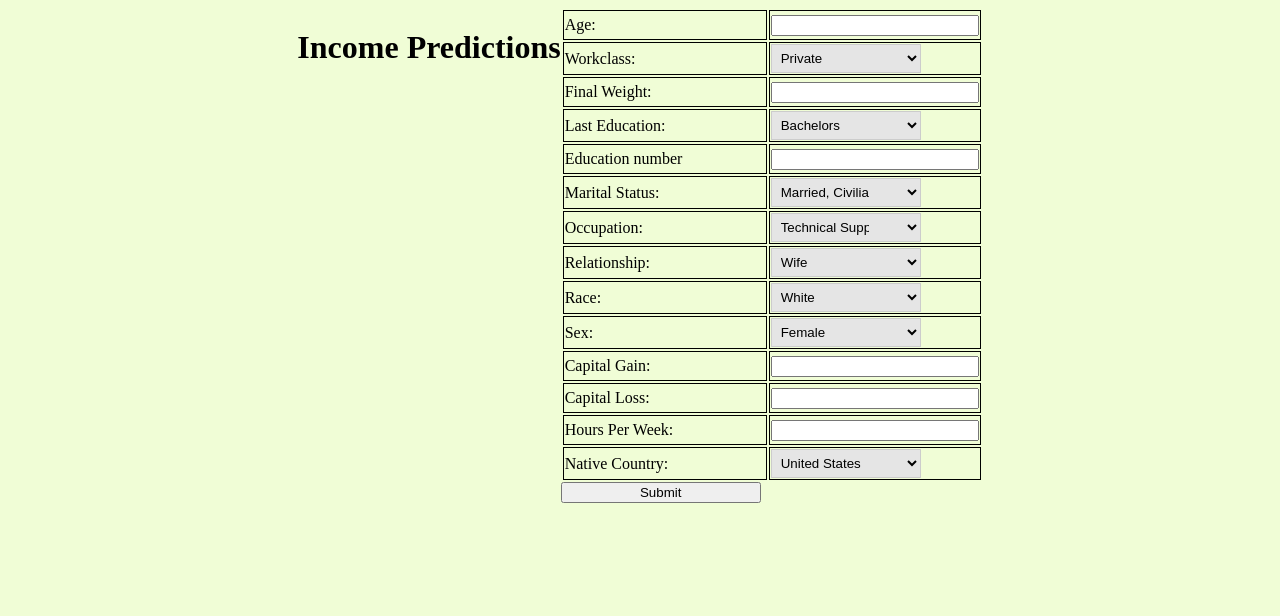
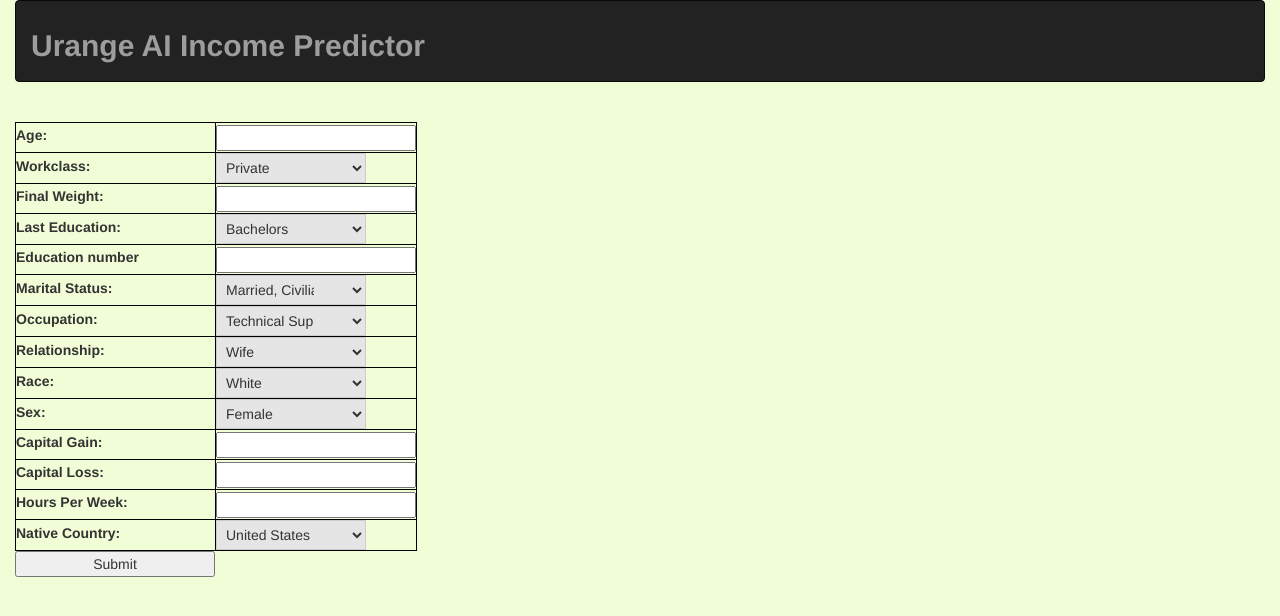
Before and after one commit to dewitast/Tubes-AI, a Django app: page / in a window 1280 px wide. Shown: the top 616 px of the page. Run offline with Django 3.2, Linux system fonts and the light colour scheme; parts of the project's set-up code (start-up, migrations or seed data) failed here and were passed over; some libraries are stand-ins or nearby versions.

Commit message:
Add styling

```diff
--- a/IncomePredictionWebApp/Web/templates/Web/index.html
+++ b/IncomePredictionWebApp/Web/templates/Web/index.html
@@ -2,14 +2,16 @@
 <html>
 <head>
 	<title>Income Predictions (Urange AI)</title>
+	<link rel="stylesheet" href="https://maxcdn.bootstrapcdn.com/bootstrap/3.3.7/css/bootstrap.min.css">
+  	<script src="https://maxcdn.bootstrapcdn.com/bootstrap/3.3.7/js/bootstrap.min.js"></script>
 	<style>
 		body {
 			background-color: #F0FDD6;
 		}
 		.container {
-		display: flex;
-    justify-content: center;
-    align-content: center;
+	    	justify-content: center;
+	    	align-content: center;
+	    	width: 100%;
 		}
 		tr {
 			height: 30px;
@@ -21,7 +23,7 @@
 		select {
 		  border: 1px solid #111;
 		  background: transparent;
-		  width: 200px;
+		  width: 100%;
 		  border: 1px solid #ccc;
 		}
 		option {
@@ -40,13 +42,20 @@
 		  padding: 5px 35px 5px 5px;
 		  border: 1px solid #ccc;
 		}
+		strong {
+			font-size: 30px;
+		}
 	</style>
 </head>
 <body>
 <div class="container">
-	<div>
-		<h1>Income Predictions</h1>
-	</div>
+	<nav class="navbar navbar-inverse">
+	  <div class="container-fluid">
+	    <div class="navbar-header">
+	      <h1 class="navbar-brand"><strong>Urange AI Income Predictor</strong></h1>
+	    </div>
+	  </div>
+	</nav>
 	<br />
 	<div class="data-form">
 		<form method="POST" action="process">
```
